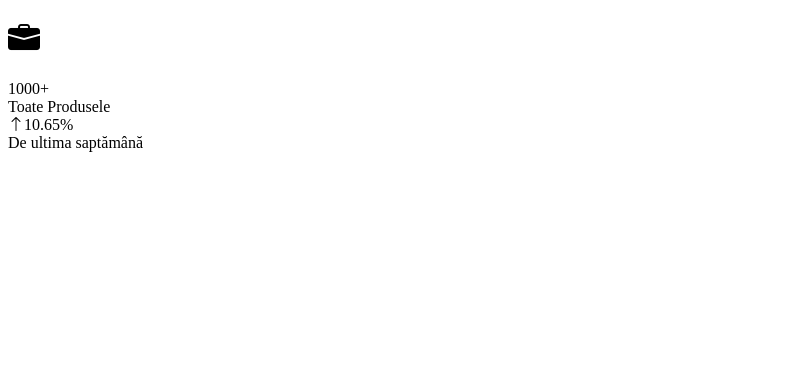
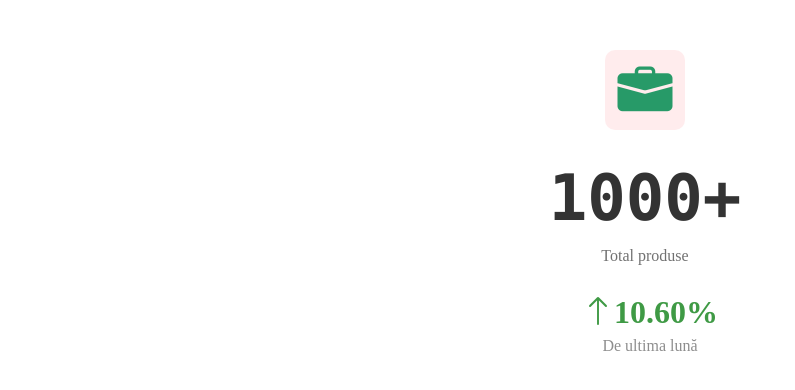
Before and after one commit to ItsCrys7/Tema3, a plain HTML site: page index.html in a window 1280 px wide. Shown: the whole page, without its empty margins (0-795 px from the left). Drawn offline with nearby package versions, Linux system fonts and the light colour scheme.

Commit message:
Cod + interfata

```diff
--- a/index.html
+++ b/index.html
@@ -3,21 +3,21 @@
 <head>
     <meta charset="UTF-8">
     <meta name="viewport" content="width=device-width, initial-scale=1.0">
-    <title>Document</title>
-    <link
-      rel="stylesheet"
-      href="https://cdn.jsdelivr.net/npm/bootstrap-icons@1.11.3/font/bootstrap-icons.min.css"
-    />
+    <title>REZULTATE PRODUSE</title>
+    <link rel="stylesheet" href="https://cdn.jsdelivr.net/npm/bootstrap-icons@1.8.1/font/bootstrap-icons.css">
+    <link rel="stylesheet" href="https://cdnjs.cloudflare.com/ajax/libs/bootstrap/5.1.3/css/bootstrap.min.css">
+    <link rel="stylesheet" href="style.css">
 </head>
 <body>
-  <div>
-    <h1><i class="bi bi-briefcase-fill"></i></h1>
+  <div class="container">
+    <div class="fundal">
+        <h5><i class="bi1 bi-briefcase-fill" style="font-weight: bold;"></i></h5>
+
+    </div>
+    <div class="produs">1000+</div>
+    <h6 class="text">Total produse</h6>
+    <div class="rezultat" style="font-size: 2rem;"><i class="bi2 bi-arrow-up"></i>10.60%</div>
+    <h6 class="timp">De ultima lună</h6>
   </div>
-    <div class="nr">1000+</div>
-    <div class="total">Toate Produsele</div>
-    <div class="procent">
-        <i class="bi bi-arrow-up"></i>10.65%
-      <div class="since">De ultima saptămână</div>
-    </div>
 </body>
 </html>
--- a/style.css
+++ b/style.css
@@ -1,38 +1,69 @@
-.bi-briefcase {
-  color: rgb(250, 88, 153);
-  font-size: 40px;
-  padding: 30px;
-  margin-left: 300px;
-  background-color: rgb(245, 228, 239);
-  background-size: 100px;
-  border-radius: 25px;
+body {
+
+  font-family: 'Times New Roman', Times, serif;
+
 }
 
-.nr {
-  font-family: 'Noto Sans Indic Siyaq Numbers', sans-serif;
-  font-size: 60px;
-  margin: 30px 300px 15px;
-  font-weight: 700;
+.fundal {
+  display: flex;
+  height: 80px;
+  margin-left: 10px;
+  width: 80px;
+  color: rgb(39, 154, 104);
+  padding: 10px;
+  background-color: rgba(255, 236, 237, 0.979);
+  border-radius: 10px;
+  flex-direction: column;
+  align-items: center;
+  margin-top: 50px;
+
 }
 
-.total {
-  color: rgb(112, 112, 112);
-  font-size: 30px;
-  margin: 0px 300px 15px;
+.bi1{
+  font-size: 55px;
+
 }
 
-.procent {
-  font-family: 'Noto Sans Indic Siyaq Numbers', sans-serif;
-  background-color: rgb(231, 227, 227);
-  padding: 10px;
-  width: 150px;
-  color: red;
-  margin-left: 300px;
-  border-radius: 13px;
-  margin-bottom: 50px;
+.bi2{
+  font-weight: bold;
+
+}
+.text{
+  color: #333333b2;
+  margin-left: 10px;
+}
+.produs {
+  margin-top: 20px;
+  font-family: "Lucida Console", "Madimi One", sans-serif;
+  font-size: 4rem;
+  margin-left: 10px;
+  font-weight: bold;
+  color: #333;
+
 }
 
-.since {
-  color: rgb(102, 101, 101);
-  margin-left: 10px;
+.all {
+  align-items: center;
 }
+
+.rezultat {
+  margin-top: 15px;
+  margin-left: 20px;
+  font-size: 1rem;
+  font-weight: bold;
+  color: #3f9a45;
+}
+
+
+.timp {
+  color: #333333b2;
+  margin-left: 20px;
+  opacity: 0.8;
+}
+
+.container {
+  display: flex;
+  flex-direction: column;
+  align-items: center;
+  height: 100vh;
+}
```
